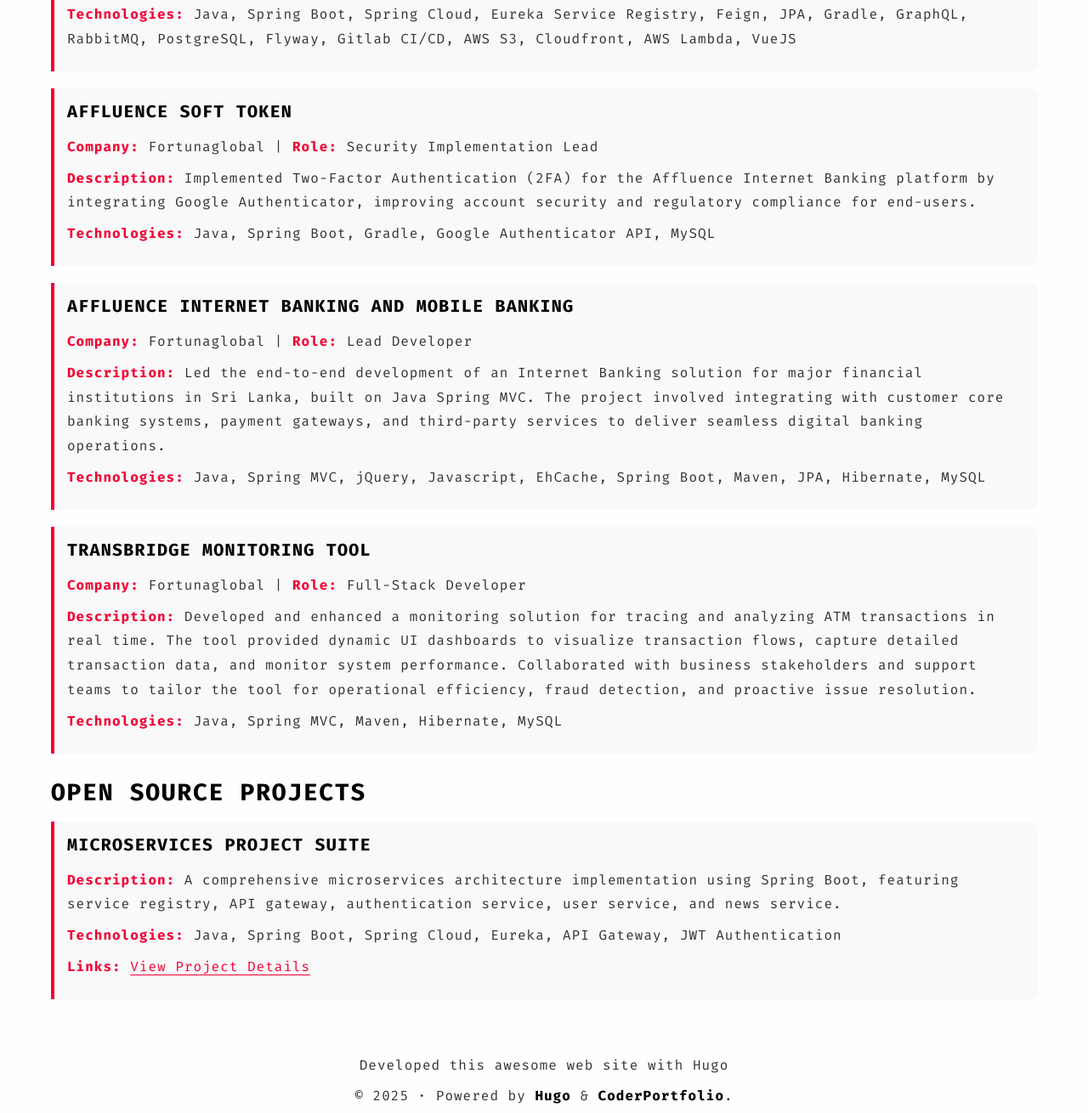
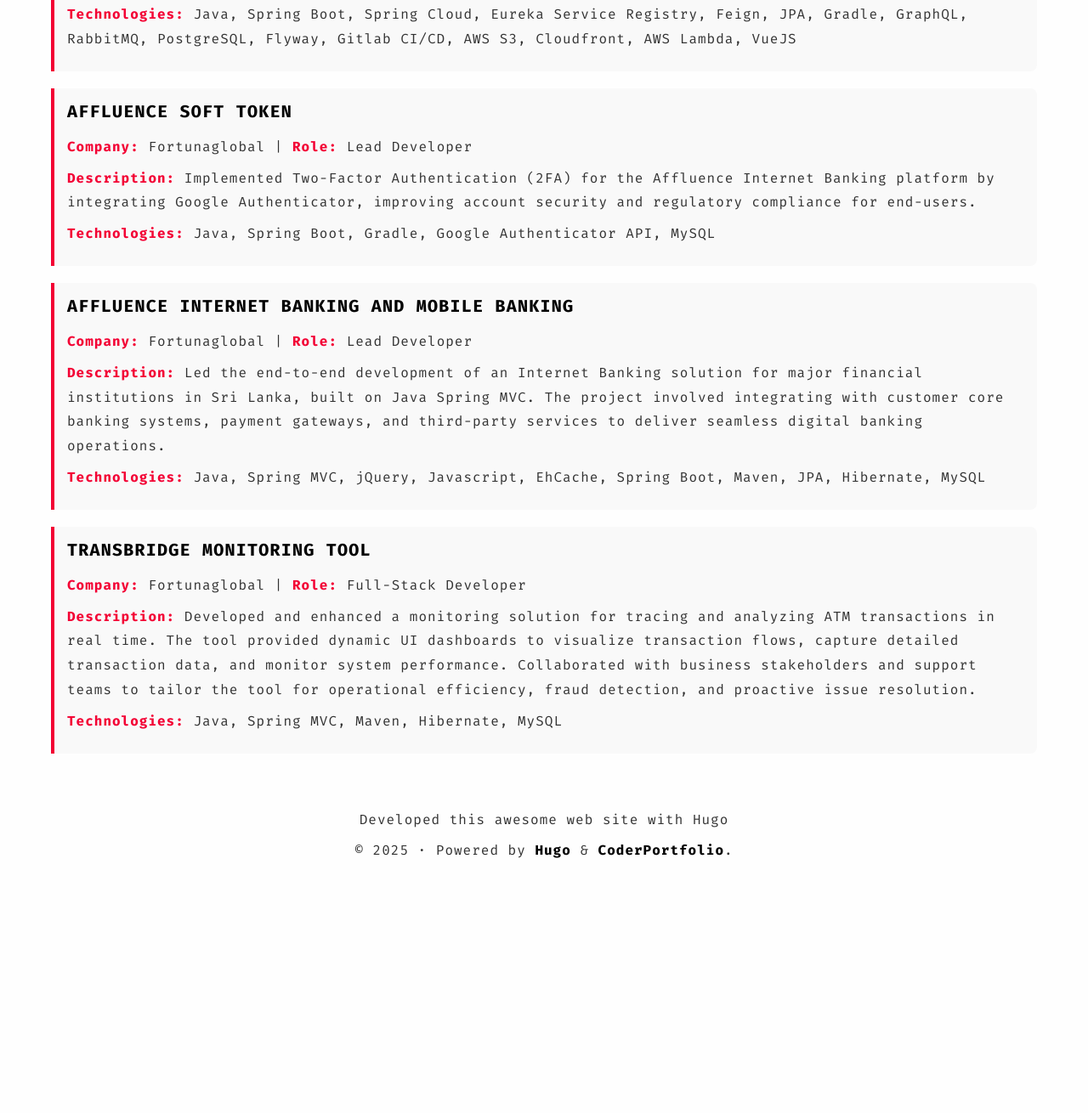
Before and after one commit to chinthaka-dinadasa/chinthaka-dinadasa.github.io, a plain HTML site: page portofolio/index.html in a window 1280 px wide. Shown: the part 2321-3631 px from the top of the page at 85% size. After the commit the page ends 3342 px from the top, so only its background shows below. Drawn offline with nearby package versions, Linux system fonts and the light colour scheme; a script that the page names is missing.

Commit message:
portfolio

```diff
--- a/portofolio/index.html
+++ b/portofolio/index.html
@@ -213,7 +213,7 @@
 
           <div class="project-item">
             <h3>Affluence Soft Token</h3>
-            <p><strong>Company:</strong> Fortunaglobal | <strong>Role:</strong> Security Implementation Lead</p>
+            <p><strong>Company:</strong> Fortunaglobal | <strong>Role:</strong> Lead Developer</p>
             <p><strong>Description:</strong> Implemented Two-Factor Authentication (2FA) for the Affluence Internet Banking platform by integrating Google Authenticator, improving account security and regulatory compliance for end-users.</p>
             <p><strong>Technologies:</strong> Java, Spring Boot, Gradle, Google Authenticator API, MySQL</p>
           </div>
@@ -230,15 +230,6 @@
             <p><strong>Company:</strong> Fortunaglobal | <strong>Role:</strong> Full-Stack Developer</p>
             <p><strong>Description:</strong> Developed and enhanced a monitoring solution for tracing and analyzing ATM transactions in real time. The tool provided dynamic UI dashboards to visualize transaction flows, capture detailed transaction data, and monitor system performance. Collaborated with business stakeholders and support teams to tailor the tool for operational efficiency, fraud detection, and proactive issue resolution.</p>
             <p><strong>Technologies:</strong> Java, Spring MVC, Maven, Hibernate, MySQL</p>
-          </div>
-
-          <h2 id="open-source-projects">Open Source Projects</h2>
-
-          <div class="project-item">
-            <h3>Microservices Project Suite</h3>
-            <p><strong>Description:</strong> A comprehensive microservices architecture implementation using Spring Boot, featuring service registry, API gateway, authentication service, user service, and news service.</p>
-            <p><strong>Technologies:</strong> Java, Spring Boot, Spring Cloud, Eureka, API Gateway, JWT Authentication</p>
-            <p><strong>Links:</strong> <a href="https://chinthaka-dinadasa.github.io/source-code-microservices-project/">View Project Details</a></p>
           </div>
 
         </article>
```
